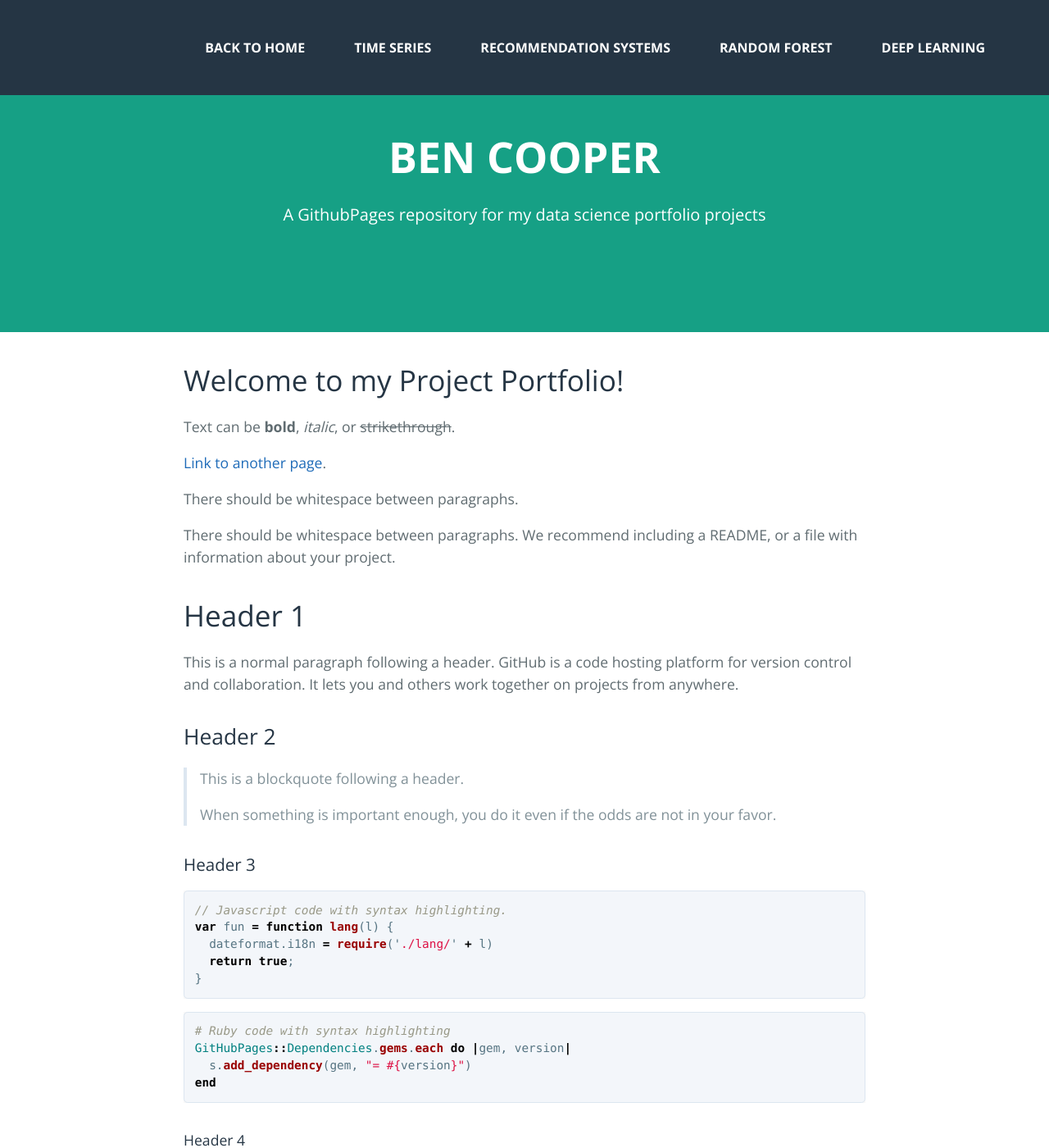
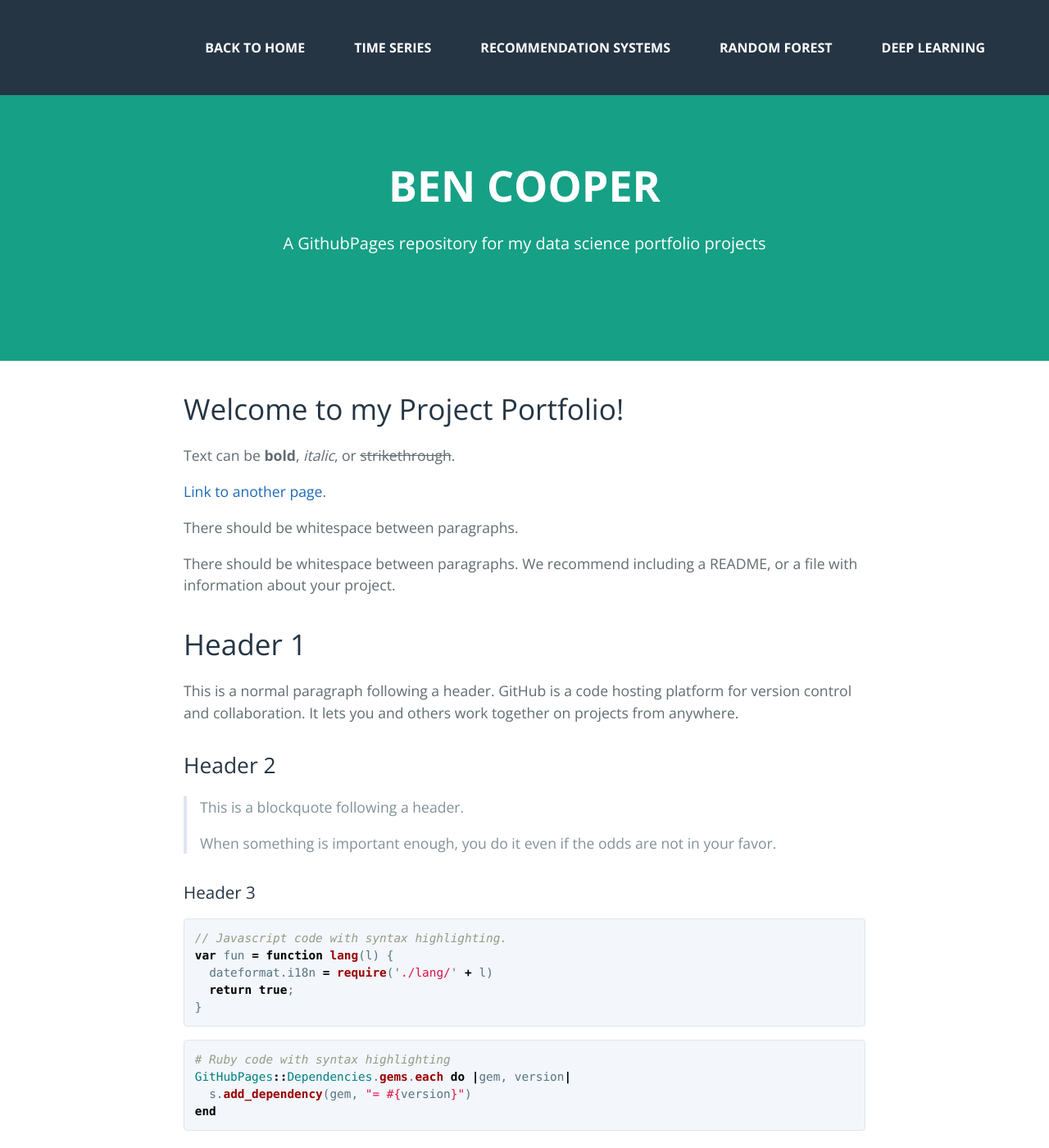
Before and after one commit to benjamin-j-cooper/benjamin-j-cooper.github.io, a Jekyll site: the page built from docs/index.md, in a window 1280 px wide and 1400 px high. Shown: the whole window at 82% size. Built offline with Jekyll 4.4.1, drawn with Linux system fonts in a browser that asks for light colours; nearby versions of some CDN libraries.

Commit message:
troubleshooting header

```diff
--- a/docs/_sass/jekyll-theme-cayman.scss
+++ b/docs/_sass/jekyll-theme-cayman.scss
@@ -616,7 +616,7 @@ a {
   }
 /* Logo */
 .logo{
-  display: inline-flex;
+  display: inline-block;
   /*!justify-content: space-between;
   align-items: center;
   margin-right: auto;*/
@@ -624,7 +624,7 @@ a {
   font-size: 60px;
   margin-left: 10px;
   margin-top: 1px;
-  z-index: 1030;
+  z-index: 1031;
   &:hover{
     background-color: transparent;
     color: #16a085;
```
